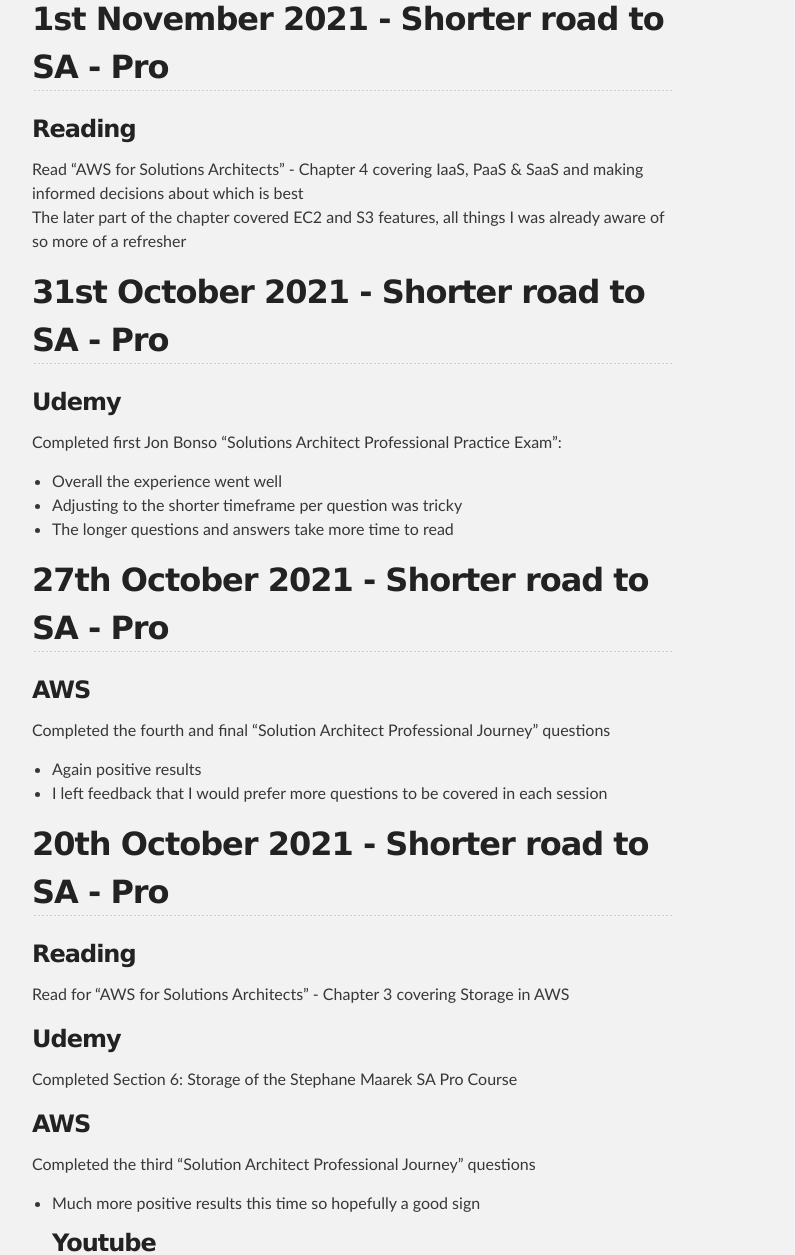
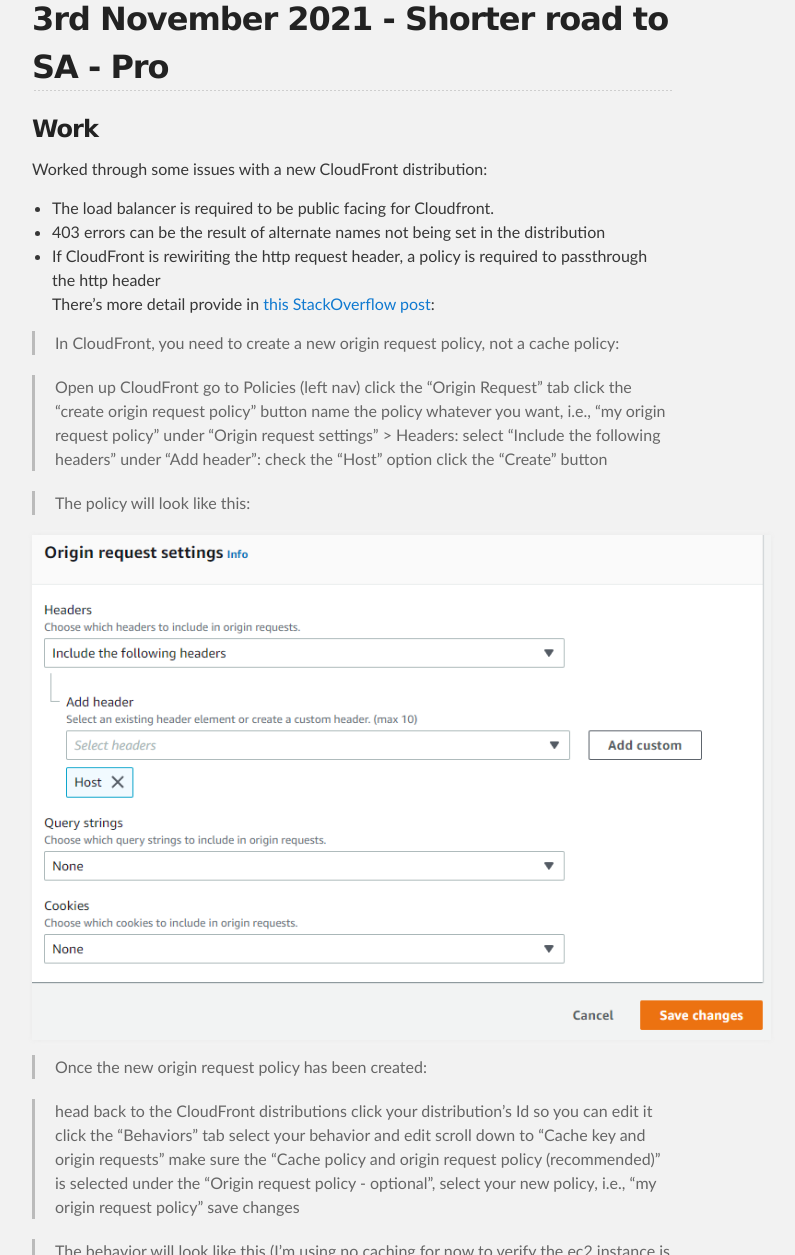
Before and after one commit to adamp-github/adamp-github.github.io, a Jekyll site: the page built from index.md, in a window 1280 px wide and 1400 px high, scrolled down 471 px. Shown: the part 145-1400 px from the top of the window, without its empty margins (288-1083 px from the left). Built offline with Jekyll 4.4.1, drawn with Linux system fonts in a browser that asks for light colours; our own code applies the rules of GitHub Pages for plain Markdown files; some of the changed text lies outside the part shown.

Commit message:
Updated to Wednesday 3rd Nov 2021

```diff
--- a/index.md
+++ b/index.md
@@ -1,4 +1,51 @@
 [![AdamP's GitHub stats](https://github-readme-stats.vercel.app/api?username=adamp-github)](https://github.com/adamp-github)
+
+
+## 3rd November 2021 - Shorter road to SA - Pro
+### Work
+Worked through some issues with a new CloudFront distribution:
+- The load balancer is required to be public facing for Cloudfront.
+- 403 errors can be the result of alternate names not being set in the distribution
+- If CloudFront is rewiriting the http request header, a policy is required to passthrough the http header
+There's more detail provide in [this StackOverflow post](https://stackoverflow.com/questions/69399672/how-to-have-an-aws-elb-forward-the-actual-host-name-to-the-target-group-instead):
+
+
+>In CloudFront, you need to create a new origin request policy, not a cache policy:
+
+>    Open up CloudFront
+>    go to Policies (left nav)
+>    click the "Origin Request" tab
+>    click the "create origin request policy" button
+>    name the policy whatever you want, i.e., "my origin request policy"
+>    under "Origin request settings" > Headers: select "Include the following headers"
+>    under "Add header": check the "Host" option
+>    click the "Create" button
+
+>The policy will look like this:
+
+![CFOriginRequestPolicy](/images/CFOriginRequestPolicy.png "CloudFrontOriginRequestPolicy")
+
+>Once the new origin request policy has been created:
+
+>    head back to the CloudFront distributions
+>    click your distribution's Id so you can edit it
+>    click the "Behaviors" tab
+>    select your behavior and edit
+>    scroll down to "Cache key and origin requests"
+>    make sure the "Cache policy and origin request policy (recommended)" is selected
+>    under the "Origin request policy - optional", select your new policy, i.e., "my origin request policy"
+>    save changes
+
+>The behavior will look like this (I'm using no caching for now to verify the ec2 instance is getting all the requests):
+
+![CFCacheKeyOriginRequests](/images/CFCacheKeyOriginRequests.png "CloudFrontCFCacheKeyOriginRequests")
+
+>That's it.
+>The host header is now correctly passed through to the ELB and ec2 instance. Nothing else needs to be done with the ELB.
+
+## 2nd November 2021 - Shorter road to SA - Pro
+### Udemy
+Completed the remaining review of the SA Practice exam. Worked through my answers and paraphrased the correct reasoning for questions I'd answered incorrectly
 
 ## 1st November 2021 - Shorter road to SA - Pro
 ### Reading
```
Also changed, not shown: images/CFCacheKeyOriginRequests.png (added), images/CFOriginRequestPolicy.png (added).
